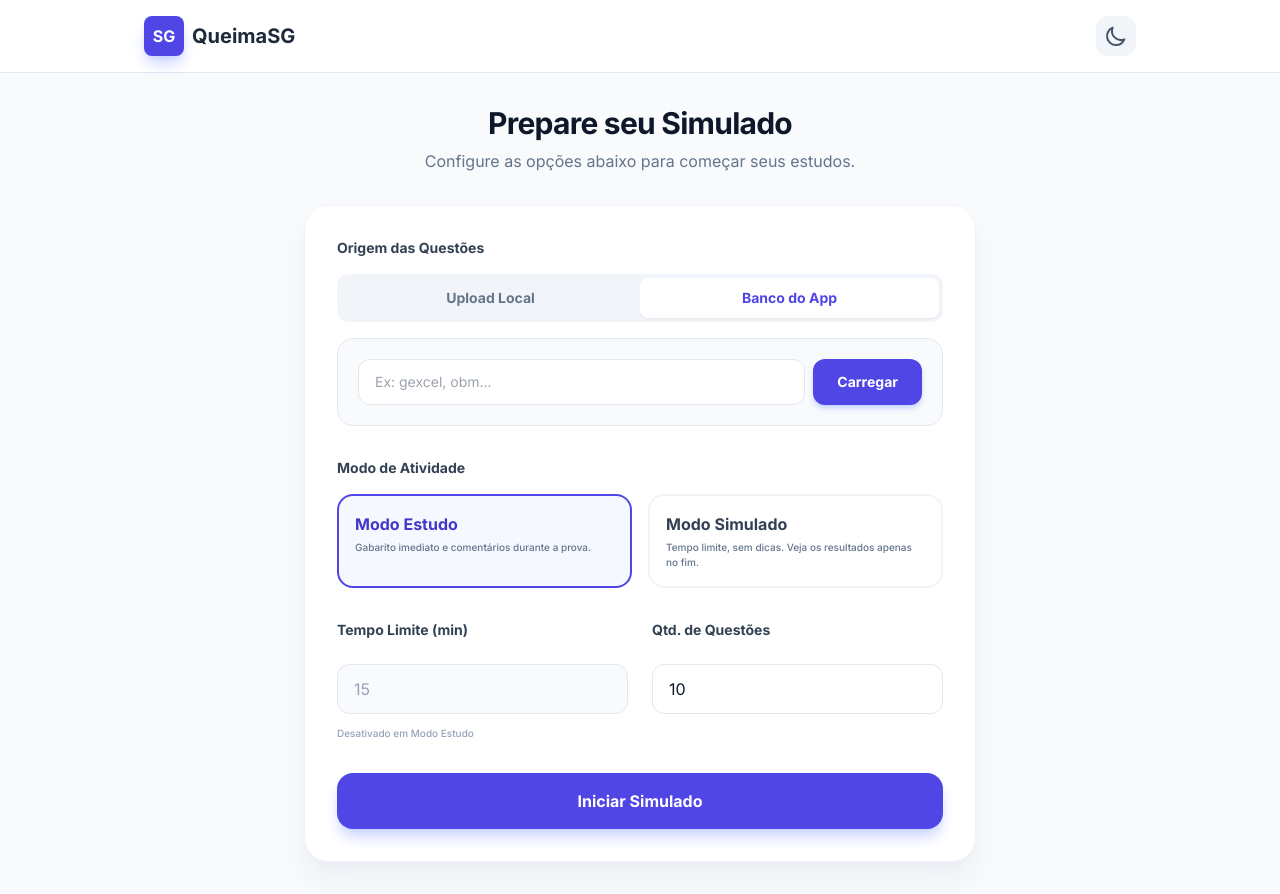
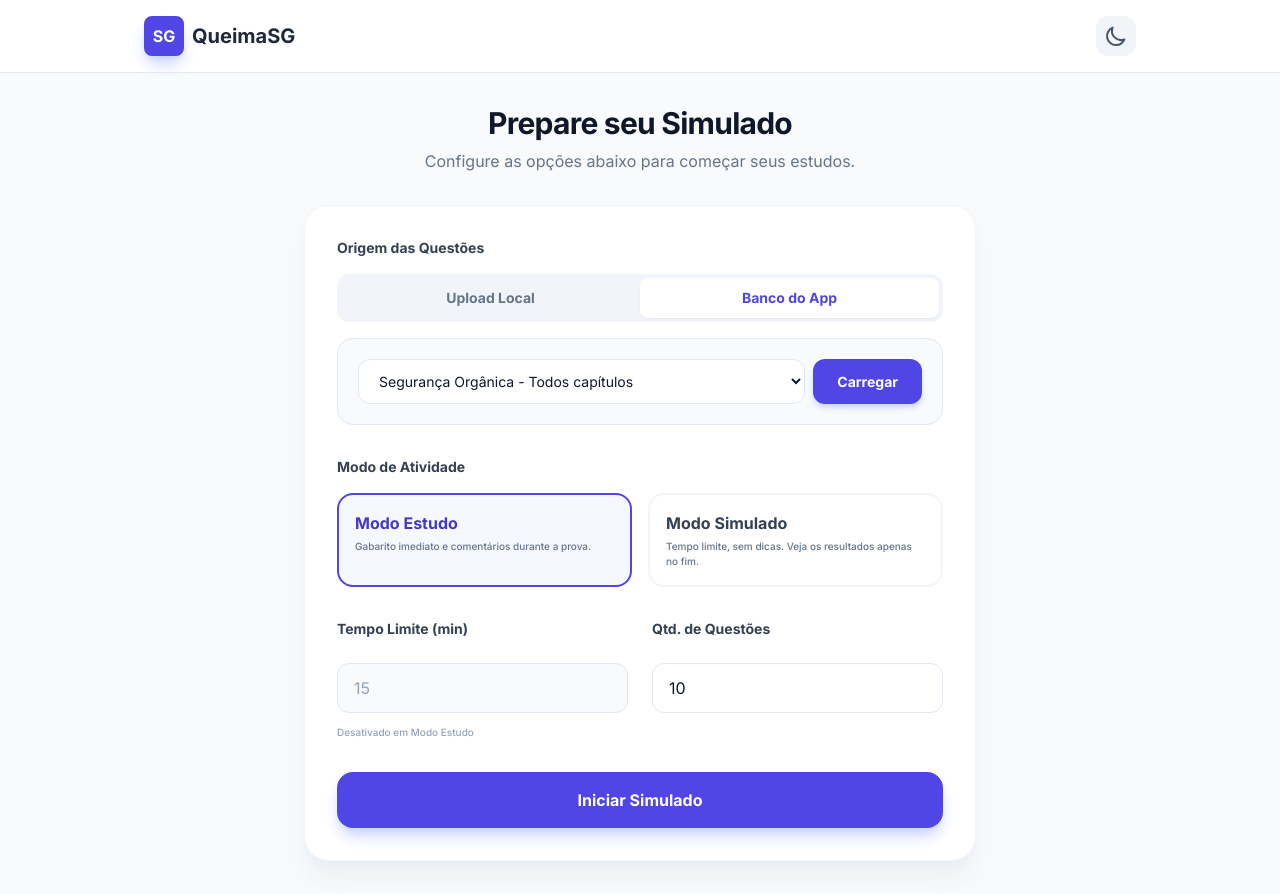
Before and after one commit to crysthian/QueimaSG, a React (Vite) app: page / in a window 1280 px wide. Both pictures are taken after a click on the button "Banco do App". Built offline with nearby package versions, Linux system fonts and the light colour scheme.

Commit message:
Alt escolha de questionários

```diff
--- /dev/null
+++ b/public/questionarios.json
@@ -0,0 +1,7 @@
+[
+  {"id": "seg", "nome": "Segurança Orgânica - Todos capítulos"},
+  {"id": "seg-1", "nome": "Segurança Orgânica - Capítulo 1"},
+  {"id": "seg-2", "nome": "Segurança Orgânica - Capítulo 2"},
+  {"id": "seg-3", "nome": "Segurança Orgânica - Capítulo 3"},
+  {"id": "seg-4", "nome": "Segurança Orgânica - Capítulo 4"}
+]
--- a/src/components/QuizSetup.tsx
+++ b/src/components/QuizSetup.tsx
@@ -1,9 +1,14 @@
 
-import React, { useState } from 'react';
+import React, { useState, useEffect } from 'react';
 import { QuizMode, type Question } from '../../types';
 
 interface QuizSetupProps {
   onStart: (questions: Question[], mode: QuizMode, timeLimit: number, count: number) => void;
+}
+
+interface Discipline {
+  id: string;
+  nome: string;
 }
 
 const DEFAULT_QUESTIONS: Question[] = [
@@ -44,6 +49,29 @@ export const QuizSetup: React.FC<QuizSetupProps> = ({ onStart }) => {
   const [importMethod, setImportMethod] = useState<ImportMethod>('upload');
   const [disciplineName, setDisciplineName] = useState('');
   const [isLoading, setIsLoading] = useState(false);
+
+  const [questionarios, setQuestionarios] = useState<Discipline[]>([]);
+
+  // Carrega a lista de questionários disponíveis no servidor
+  useEffect(() => {
+    const carregarLista = async () => {
+      try {
+        const response = await fetch('questionarios.json');
+        if (!response.ok) {
+          throw new Error(`Erro HTTP: ${response.status} Não foi possível carregar o índice de disciplinas.`);
+        }
+        const data = await response.json();
+        if (data && data.length > 0) {
+        setQuestionarios(data);
+        setDisciplineName(data[0].id); // Seleciona o primeiro automaticamente
+      }
+      } catch (err) {
+        console.error("Erro ao carregar índice de questionários", err);
+        setError("Falha ao carregar lista de disciplinas. Verifique o console.");
+      }
+    };
+    carregarLista();
+  }, []);
 
   const handleFileUpload = (e: React.ChangeEvent<HTMLInputElement>) => {
     const file = e.target.files?.[0];
@@ -145,13 +173,26 @@ export const QuizSetup: React.FC<QuizSetupProps> = ({ onStart }) => {
             ) : (
               <div className="space-y-3">
                 <div className="flex gap-2">
-                  <input
+                  <select
+                    value={disciplineName}
+                    onChange={(e) => setDisciplineName(e.target.value)}
+                    className={`${inputBaseStyles} py-2.5 text-sm cursor-pointer`}
+                  >
+                  {questionarios.length === 0 ? (
+                    <option>Carregando questionário...</option>
+                  ) : (
+                    questionarios.map((quest) => (
+                      <option key={quest.id} value={quest.id}>{quest.nome}</option>
+                    ))
+                  )}
+                  </select>
+                  {/* <input
                     type="text"
                     placeholder="Ex: gexcel, obm..."
                     value={disciplineName}
                     onChange={(e) => setDisciplineName(e.target.value)}
                     className={`${inputBaseStyles} py-2.5 text-sm`}
-                  />
+                  /> */}
                   <button
                     onClick={handleLoadDiscipline}
                     disabled={isLoading}
```
